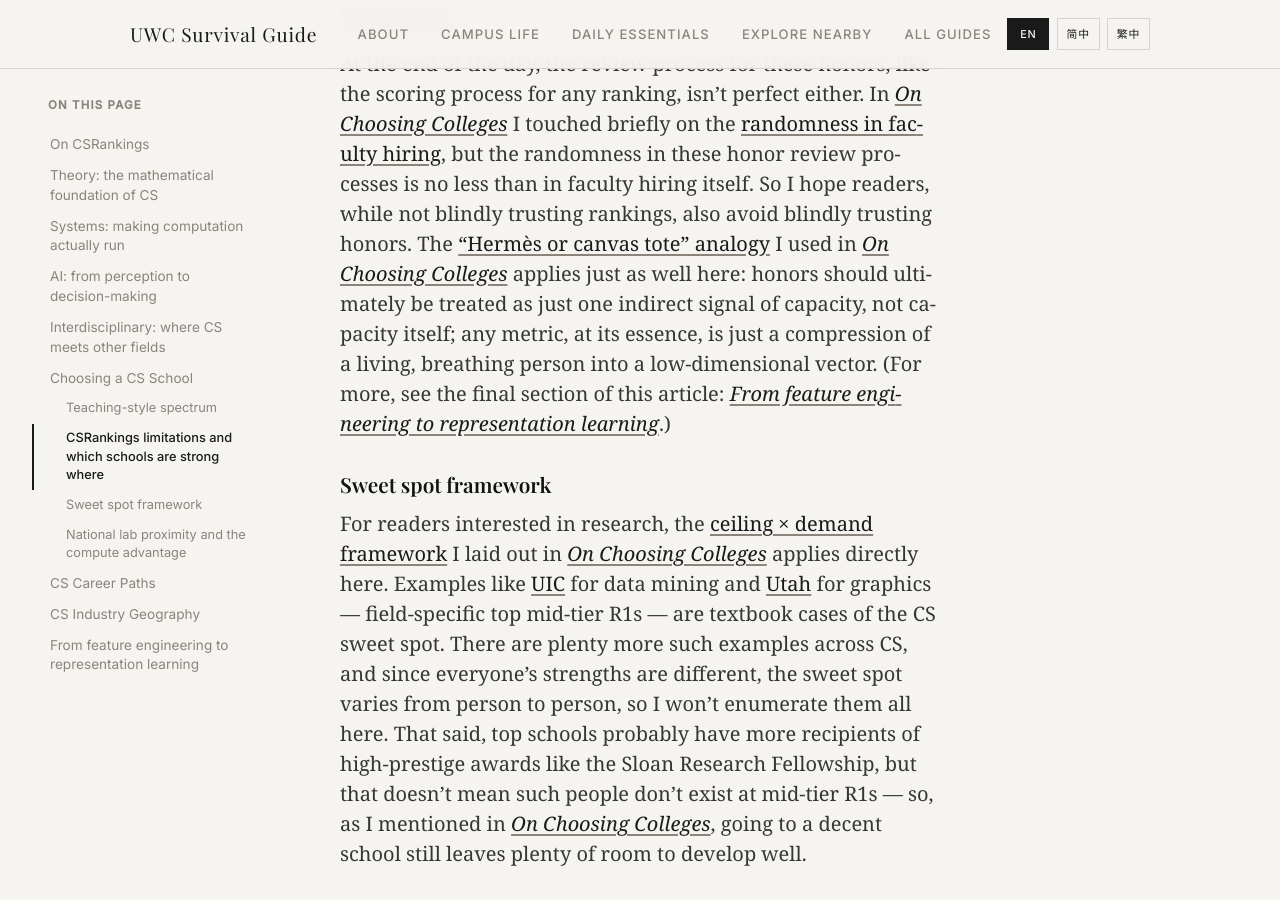
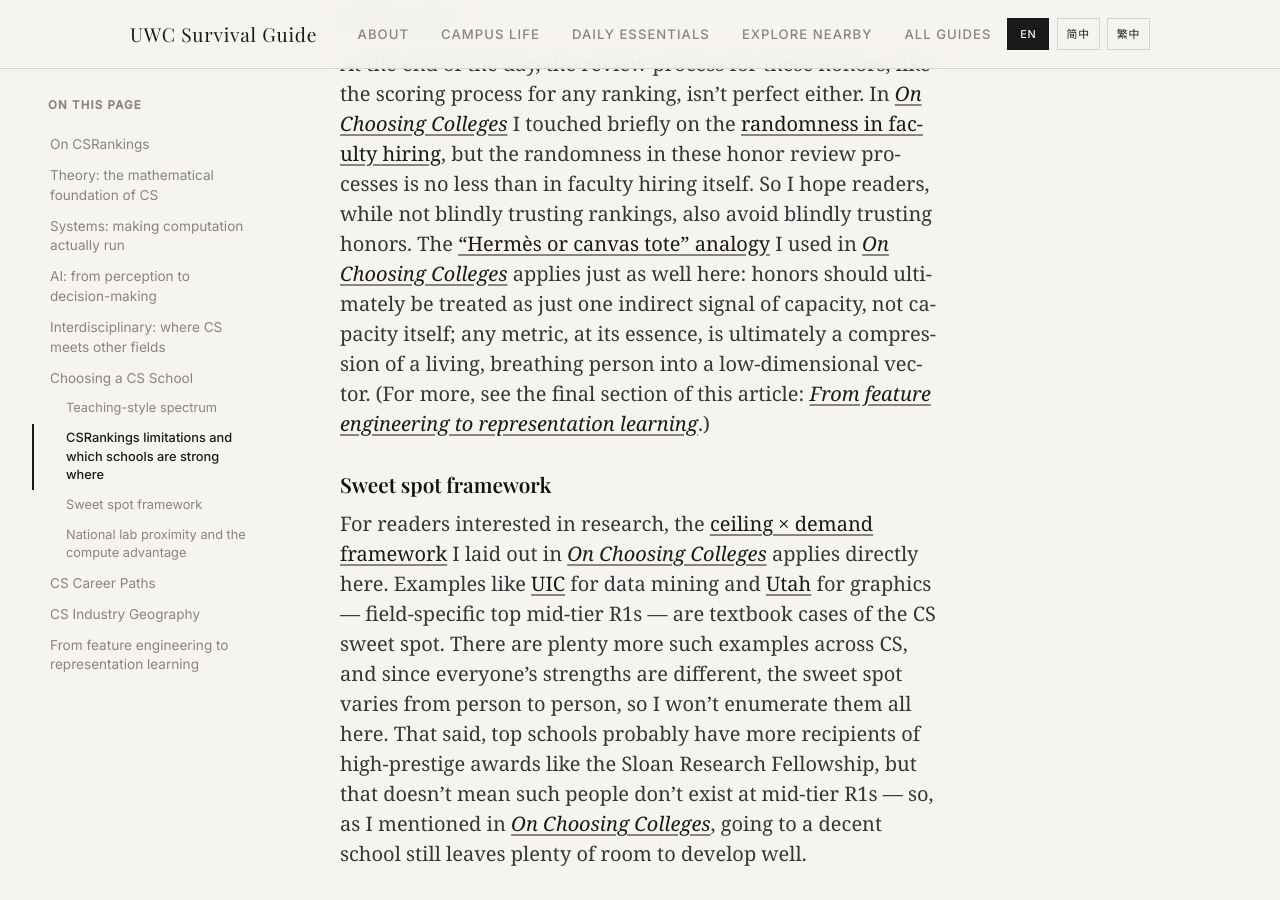
Before and after one commit to United-World-College/UWC-Survival-Guide, a Jekyll site: the page built from website/_guides/default/computer-science.md, in a window 1280 px wide and 900 px high, scrolled down 25911 px. Built offline with Jekyll 4.4.1, drawn with Linux system fonts in a browser that asks for light colours; some web fonts are replaced.

Commit message:
docs: emphasize universal compression in metric-as-vector line; sync CN/TW/EN
- CN: 本质其实就是 → 本质其实都是 (applies to any metric, not just the one at hand)
- TW: 本質其實就是 → 本質其實都是
- EN: "is just a compression" → "is ultimately a compression"

```diff
--- a/website/_guides/default/computer-science.md
+++ b/website/_guides/default/computer-science.md
@@ -203,7 +203,7 @@ CSRankings isn't absolute either — it reflects a school's historical publicati
 
 These honors often reflect a school's true level better than any ranking, but they take quite a bit of work to research. Thankfully, with the various AI tools now widely available, you don't actually need to flip through department websites one by one — just have an AI agent (Claude or ChatGPT's deep research mode, for example) list them out for you. AI tends to be much faster and more accurate than humans at this kind of lookup task.
 
-At the end of the day, the review process for these honors, like the scoring process for any ranking, isn't perfect either. In [*On Choosing Colleges*]({{ '/guides/default/school-selection/' | relative_url }}) I touched briefly on the [randomness in faculty hiring]({{ '/guides/default/school-selection/#faculty-hiring-is-random' | relative_url }}), but the randomness in these honor review processes is no less than in faculty hiring itself. So I hope readers, while not blindly trusting rankings, also avoid blindly trusting honors. The ["Hermès or canvas tote" analogy]({{ '/guides/default/school-selection/#hermès-or-canvas-tote' | relative_url }}) I used in [*On Choosing Colleges*]({{ '/guides/default/school-selection/' | relative_url }}) applies just as well here: honors should ultimately be treated as just one indirect signal of capacity, not capacity itself; any metric, at its essence, is just a compression of a living, breathing person into a low-dimensional vector. (For more, see the final section of this article: [*From feature engineering to representation learning*](#from-feature-engineering-to-representation-learning).)
+At the end of the day, the review process for these honors, like the scoring process for any ranking, isn't perfect either. In [*On Choosing Colleges*]({{ '/guides/default/school-selection/' | relative_url }}) I touched briefly on the [randomness in faculty hiring]({{ '/guides/default/school-selection/#faculty-hiring-is-random' | relative_url }}), but the randomness in these honor review processes is no less than in faculty hiring itself. So I hope readers, while not blindly trusting rankings, also avoid blindly trusting honors. The ["Hermès or canvas tote" analogy]({{ '/guides/default/school-selection/#hermès-or-canvas-tote' | relative_url }}) I used in [*On Choosing Colleges*]({{ '/guides/default/school-selection/' | relative_url }}) applies just as well here: honors should ultimately be treated as just one indirect signal of capacity, not capacity itself; any metric, at its essence, is ultimately a compression of a living, breathing person into a low-dimensional vector. (For more, see the final section of this article: [*From feature engineering to representation learning*](#from-feature-engineering-to-representation-learning).)
 
 ### Sweet spot framework
 
```
Also changed, not shown: website/_guides/chinese/computer-science-CN.md (+1 -1 lines), website/_guides/chinese/computer-science-TW.md (+1 -1 lines).
